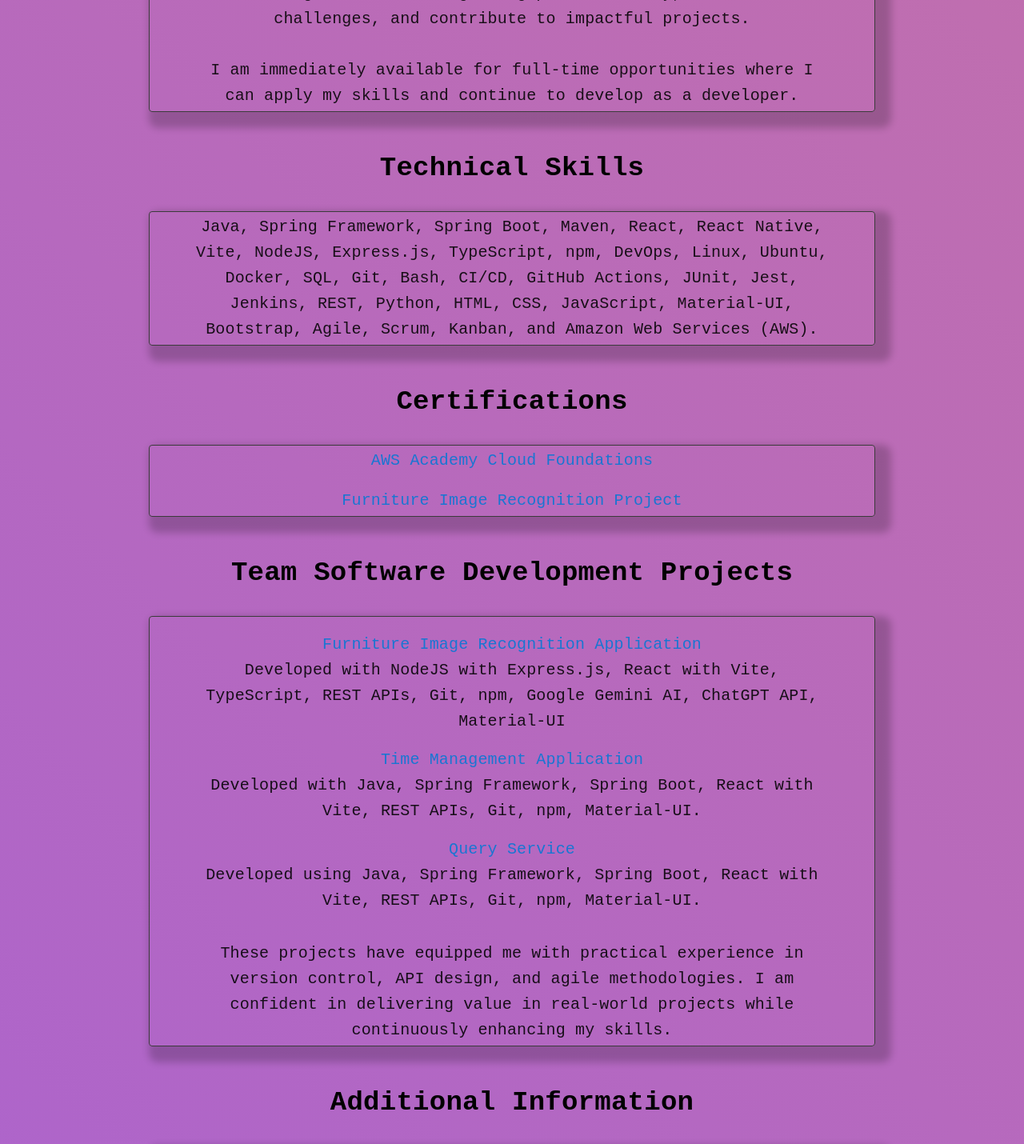
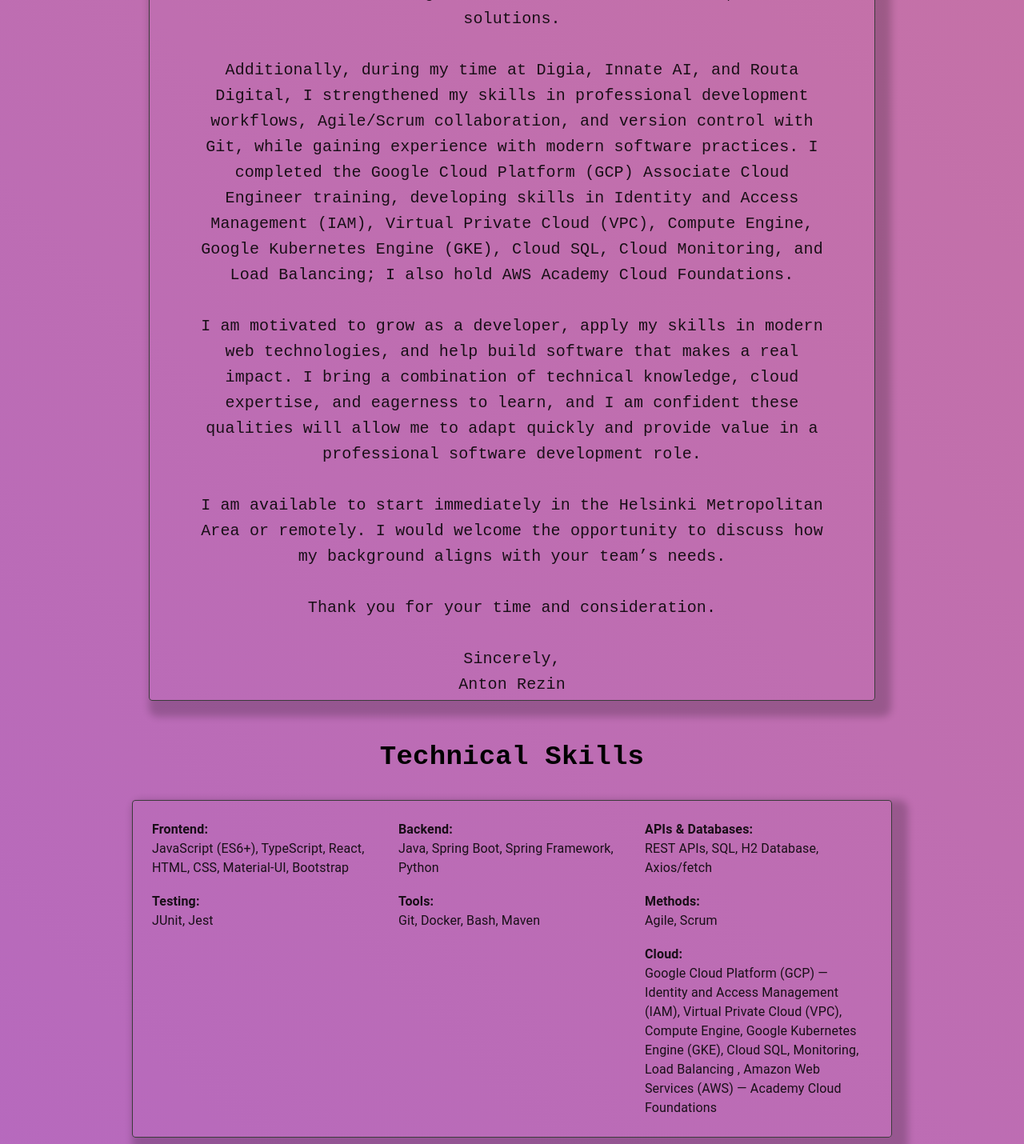
Before and after one commit to antonrezin/PortfolioContactWebsite, a React (Vite) app: page / in a window 1280 px wide. Shown: the part 1330-2760 px from the top of the page at 80% size. Built offline with nearby package versions, Linux system fonts and the light colour scheme.

Commit message:
Updated fields.

```diff
--- a/src/components/Home.jsx
+++ b/src/components/Home.jsx
@@ -2,6 +2,7 @@ import { Stack, Typography, List, ListItem, Link, Paper } from "@mui/material";
 import profilePicture from "/assets/ProfilePicture.jpg";
 import LinkedInIcon from "@mui/icons-material/LinkedIn";
 import GitHubIcon from "@mui/icons-material/GitHub";
+import Grid from "@mui/material/Grid";
 
 function Home() {
   return (
@@ -20,7 +21,7 @@ function Home() {
         fontWeight={"bold"}
         textAlign={"center"}
       >
-        Aspiring Full Stack Developer
+        Junior Software Developer
       </Typography>
 
       <img
@@ -68,7 +69,7 @@ function Home() {
         textAlign={"center"}
         maxWidth={"800px"}
       >
-        About
+        Cover Letter
       </Typography>
 
       <Paper>
@@ -79,7 +80,7 @@ function Home() {
           textAlign={"center"}
           maxWidth={"800px"}
         >
-          Hi, I’m Anton Rezin!
+          Dear Hiring Manager,
         </Typography>
         <br />
         <Typography
@@ -88,26 +89,51 @@ function Home() {
           textAlign={"center"}
           maxWidth={"800px"}
         >
-          I am an aspiring Full Stack Developer based in the Helsinki
-          Metropolitan Area, focused on creating high-quality digital solutions
-          that blend creativity and functionality.
+          I am writing to express my interest in a Junior Software Developer
+          role. With a soon-to-be-completed Bachelor of Business Administration
+          in Business Information Technology from Haaga-Helia University of
+          Applied Sciences, hands-on experience in full-stack development, and a
+          strong foundation in cloud technologies, I am eager to contribute to
+          impactful projects as part of a development team.
           <br />
           <br />
-          With a solid foundation in front-end and back-end technologies, I
-          strive to build intuitive, user-friendly applications that solve
-          real-world challenges.
+          Through my independent and team software projects at Haaga-Helia, I
+          gained practical experience building CRUD applications with React,
+          JavaScript/TypeScript, and Java (Spring Boot), integrating REST APIs,
+          and working with SQL databases. I have also applied modern front-end
+          tooling such as Vite to deliver clean, testable solutions.
           <br />
           <br />
-          After completing the Herizon bootcamp, I am currently gaining hands-on
-          experience as a Full Stack Developer Intern at Innate AI, expanding my
-          expertise in modern software development.
+          Additionally, during my time at Digia, Innate AI, and Routa Digital, I
+          strengthened my skills in professional development workflows,
+          Agile/Scrum collaboration, and version control with Git, while gaining
+          experience with modern software practices. I completed the Google
+          Cloud Platform (GCP) Associate Cloud Engineer training, developing
+          skills in Identity and Access Management (IAM), Virtual Private Cloud
+          (VPC), Compute Engine, Google Kubernetes Engine (GKE), Cloud SQL,
+          Cloud Monitoring, and Load Balancing; I also hold AWS Academy Cloud
+          Foundations.
           <br />
           <br />
-          I am eager to continue growing professionally, tackle new challenges,
-          and contribute to impactful projects.
+          I am motivated to grow as a developer, apply my skills in modern web
+          technologies, and help build software that makes a real impact. I
+          bring a combination of technical knowledge, cloud expertise, and
+          eagerness to learn, and I am confident these qualities will allow me
+          to adapt quickly and provide value in a professional software
+          development role.
           <br />
-          <br />I am immediately available for full-time opportunities where I
-          can apply my skills and continue to develop as a developer.
+          <br />
+          I am available to start immediately in the Helsinki Metropolitan Area
+          or remotely. I would welcome the opportunity to discuss how my
+          background aligns with your team’s needs.
+          <br />
+          <br />
+          Thank you for your time and consideration.
+          <br />
+          <br />
+          Sincerely,
+          <br />
+          Anton Rezin
         </Typography>
       </Paper>
 
@@ -123,19 +149,60 @@ function Home() {
         Technical Skills
       </Typography>
 
-      <Paper>
-        <Typography
-          fontFamily={"monospace"}
-          variant="h6"
-          textAlign={"center"}
-          maxWidth={"800px"}
-        >
-          Java, Spring Framework, Spring Boot, Maven, React, React Native, Vite,
-          NodeJS, Express.js, TypeScript, npm, DevOps, Linux, Ubuntu, Docker,
-          SQL, Git, Bash, CI/CD, GitHub Actions, JUnit, Jest, Jenkins, REST,
-          Python, HTML, CSS, JavaScript, Material-UI, Bootstrap, Agile, Scrum,
-          Kanban, and Amazon Web Services (AWS).
-        </Typography>
+      <Paper sx={{ p: 3, maxWidth: "900px", margin: "auto" }}>
+        <Grid container spacing={3}>
+          {/* Frontend + Testing */}
+          <Grid item xs={12} sm={6} md={4}>
+            <Typography>
+              <strong>Frontend:</strong>
+            </Typography>
+            <Typography>
+              JavaScript (ES6+), TypeScript, React, HTML, CSS, Material-UI,
+              Bootstrap
+            </Typography>
+            <br />
+            <Typography>
+              <strong>Testing:</strong>
+            </Typography>
+            <Typography>JUnit, Jest</Typography>
+          </Grid>
+
+          {/* Backend + Tools */}
+          <Grid item xs={12} sm={6} md={4}>
+            <Typography>
+              <strong>Backend:</strong>
+            </Typography>
+            <Typography>Java, Spring Boot, Spring Framework, Python</Typography>
+            <br />
+            <Typography>
+              <strong>Tools:</strong>
+            </Typography>
+            <Typography>Git, Docker, Bash, Maven</Typography>
+          </Grid>
+
+          {/* APIs & Databases + Methods + Cloud */}
+          <Grid item xs={12} sm={12} md={4}>
+            <Typography>
+              <strong>APIs & Databases:</strong>
+            </Typography>
+            <Typography>REST APIs, SQL, H2 Database, Axios/fetch</Typography>
+            <br />
+            <Typography>
+              <strong>Methods:</strong>
+            </Typography>
+            <Typography>Agile, Scrum</Typography>
+            <br />
+            <Typography>
+              <strong>Cloud:</strong>
+            </Typography>
+            <Typography>
+              Google Cloud Platform (GCP) — Identity and Access Management
+              (IAM), Virtual Private Cloud (VPC), Compute Engine, Google
+              Kubernetes Engine (GKE), Cloud SQL, Monitoring, Load Balancing ,
+              Amazon Web Services (AWS) — Academy Cloud Foundations
+            </Typography>
+          </Grid>
+        </Grid>
       </Paper>
 
       <br />
@@ -147,7 +214,7 @@ function Home() {
         textAlign={"center"}
         maxWidth={"800px"}
       >
-        Certifications
+        Certifications <br /> (Click to view)
       </Typography>
       <Paper>
         <Typography
@@ -157,16 +224,36 @@ function Home() {
           maxWidth={"800px"}
         >
           <Link
-            href="https://www.credly.com/go/nuNjdbA3"
+            href="https://www.credly.com/users/antonrezin/skills"
             target="_blank"
             rel="noopener noreferrer"
             sx={{
               textAlign: "center",
               textDecoration: "none",
-              color: "primary.main",
+              color: "blue",
             }}
           >
-            AWS Academy Cloud Foundations
+            • Google Cloud Associate Cloud Engineer (Google Cloud Platform, GCP)
+          </Link>
+        </Typography>
+        <br />
+        <Typography
+          fontFamily={"monospace"}
+          variant="h6"
+          textAlign={"center"}
+          maxWidth={"800px"}
+        >
+          <Link
+            href="https://www.credly.com/users/antonrezin/skills"
+            target="_blank"
+            rel="noopener noreferrer"
+            sx={{
+              textAlign: "center",
+              textDecoration: "none",
+              color: "blue",
+            }}
+          >
+            • Amazon Web Services (AWS) Academy Cloud Foundations
           </Link>
         </Typography>
         <br />
@@ -183,10 +270,10 @@ function Home() {
             sx={{
               textAlign: "center",
               textDecoration: "none",
-              color: "primary.main",
+              color: "blue",
             }}
           >
-            Furniture Image Recognition Project
+            • Furniture Image Recognition Project Certificate
           </Link>
         </Typography>
       </Paper>
@@ -200,7 +287,7 @@ function Home() {
         textAlign={"center"}
         maxWidth={"800px"}
       >
-        Team Software Development Projects
+        Team Software Development Projects <br /> (Click to view)
       </Typography>
       <Paper>
         <List>
@@ -215,14 +302,16 @@ function Home() {
                 href="https://kalustebottifrontend-arvolaskuri-demo.2.rahtiapp.fi/"
                 target="_blank"
                 rel="noopener noreferrer"
-                sx={{ textDecoration: "none", color: "primary.main" }}
+                sx={{ textDecoration: "none", color: "blue" }}
               >
                 Furniture Image Recognition Application
               </Link>
               <br />
-              Developed with NodeJS with Express.js, React with Vite,
-              TypeScript, REST APIs, Git, npm, Google Gemini AI, ChatGPT API,
-              Material-UI
+              • Built an AI-powered application to classify furniture condition
+              & attributes and integrated a chatbot for user help, improving
+              usability.
+              <br />• Tech: React (Vite), TypeScript, Node.js, Express.js, REST
+              APIs, Material-UI, Google Gemini AI, ChatGPT API.
             </Typography>
           </ListItem>
           <ListItem>
@@ -236,13 +325,19 @@ function Home() {
                 href="https://github.com/TeamRed-Ohjelmistoprojekti2/TimeManagement"
                 target="_blank"
                 rel="noopener noreferrer"
-                sx={{ textDecoration: "none", color: "primary.main" }}
+                sx={{ textDecoration: "none", color: "blue" }}
               >
                 Time Management Application
               </Link>
               <br />
-              Developed with Java, Spring Framework, Spring Boot, React with
-              Vite, REST APIs, Git, npm, Material-UI.
+              • Developed a full-stack CRUD application with React frontend and
+              Spring Boot backend.
+              <br />
+              •Built and consumed REST APIs for data operations. •Used SQL (H2
+              Database) for persistence.
+              <br />
+              •Tech: Java, Spring Boot, React (Vite), REST APIs, Git,
+              Material-UI.
             </Typography>
           </ListItem>
           <ListItem>
@@ -256,67 +351,23 @@ function Home() {
                 href="https://github.com/orgs/EkaTiimi/repositories"
                 target="_blank"
                 rel="noopener noreferrer"
-                sx={{ textDecoration: "none", color: "primary.main" }}
+                sx={{ textDecoration: "none", color: "blue" }}
               >
                 Query Service
               </Link>
               <br />
-              Developed using Java, Spring Framework, Spring Boot, React with
-              Vite, REST APIs, Git, npm, Material-UI.
+              • Created a CRUD-based query management system, enabling
+              creation/deletion of surveys, questions, and answers, streamlining
+              survey data collection.
+              <br />
+              • Implemented a RESTful (Representational State Transfer) API for
+              frontendbackend communication.
+              <br />• Tech: Java, Spring Boot, React (Vite), REST APIs, Git,
+              Material-UI.
             </Typography>
           </ListItem>
         </List>
-        <br />
-        <Typography
-          fontFamily={"monospace"}
-          variant="h6"
-          textAlign={"center"}
-          maxWidth={"800px"}
-        >
-          These projects have equipped me with practical experience in version
-          control, API design, and agile methodologies. I am confident in
-          delivering value in real-world projects while continuously enhancing
-          my skills.
-        </Typography>
       </Paper>
-
-      <br />
-
-      <Typography
-        fontFamily={"monospace"}
-        variant="h4"
-        fontWeight={"bold"}
-        textAlign={"center"}
-        maxWidth={"800px"}
-      >
-        Additional Information
-      </Typography>
-      <Paper>
-        <Typography
-          fontFamily={"monospace"}
-          variant="h6"
-          textAlign={"center"}
-          maxWidth={"800px"}
-        >
-          My colleagues describe me as analytical, eager to learn, and
-          solution-oriented. I take responsibility and bring a positive attitude
-          in both individual and group settings. Challenges are opportunities
-          for growth, and I approach them with curiosity and determination.
-        </Typography>
-        <br />
-        <Typography
-          fontFamily={"monospace"}
-          variant="h6"
-          textAlign={"center"}
-          maxWidth={"800px"}
-        >
-          I have completed all coursework at Haaga-Helia University of Applied
-          Sciences and am currently finalizing my thesis to complete my degree.
-        </Typography>
-      </Paper>
-
-      <br />
-      <br />
 
       <Typography
         fontFamily={"monospace"}
@@ -325,7 +376,7 @@ function Home() {
         textAlign={"center"}
         maxWidth={"1400px"}
       >
-        Let’s create something extraordinary together!
+        Thank you for your time and consideration.
       </Typography>
     </Stack>
   );
```
Also changed, not shown: public/assets/ProfilePicture.jpg.
